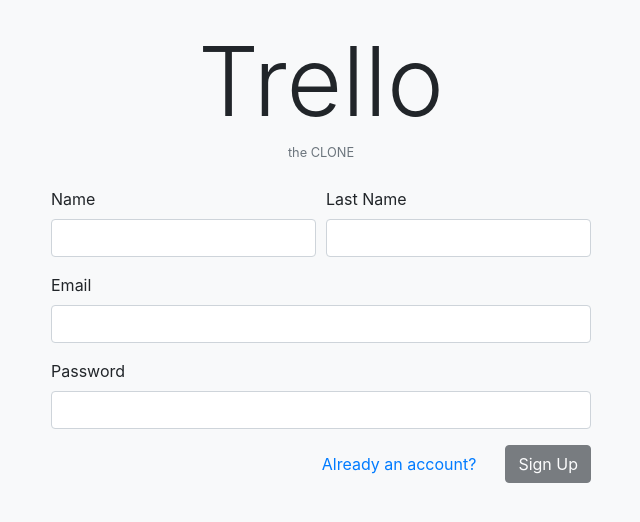
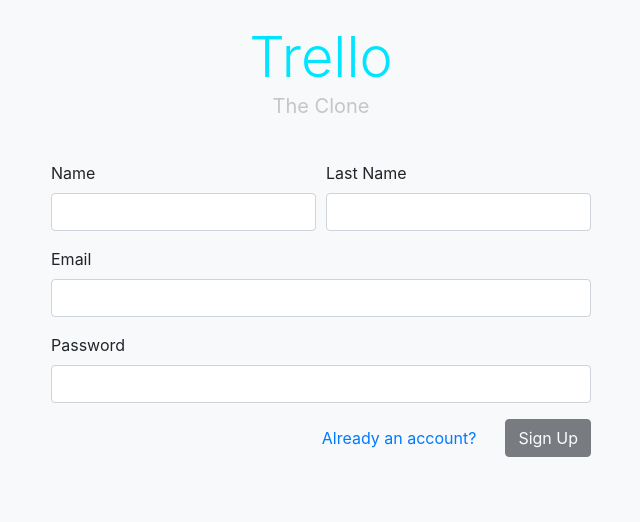
Before and after one commit to gemox94/trello_clone_client, a React (Create React App) app: page /signup in a window 1280 px wide. Shown: the top 522 px of the page, without its empty margins (319-959 px from the left). Built offline with nearby package versions, Linux system fonts and the light colour scheme.

Commit message:
changed style on AppBanner

```diff
--- a/src/components/AppBanner/AppBanner.js
+++ b/src/components/AppBanner/AppBanner.js
@@ -1,16 +1,14 @@
 import React from 'react';
+import * as AppLogoImage from '../../images/logo.png';
 
 const AppBanner = () => (
     <div className="text-center my-4">
         <div className="row">
             <div className="col">
-                <h1 className="display-1 m-0">Trello</h1>
-            </div>
-        </div>
-
-        <div className="row">
-            <div className="col">
-                <small className="text-secondary">the CLONE</small>
+                <blockquote className="blockquote">
+                    <h1 className="display-4 mb-0" style={{color: '#00e5ff'}}>Trello</h1>
+                    <footer style={{ color: '#c6c6c6' }}>The Clone</footer>
+                </blockquote>
             </div>
         </div>
     </div>
--- a/src/components/SignUp/SignUp.js
+++ b/src/components/SignUp/SignUp.js
@@ -92,6 +92,7 @@
             .then(res => {
                 console.log(res);
                 props.createdUserAccount();
+
             })
             .catch(err => {
                 console.error(err);
@@ -114,10 +115,11 @@
 
 const mapDispatchToProps = dispatch => {
 
-    const { createdUserAccount } = authActions.creators;
+    const { createdUserAccount, setAuthenticated } = authActions.creators;
 
     return bindActionCreators({
-        createdUserAccount
+        createdUserAccount,
+        setAuthenticated,
     }, dispatch);
 };
 
```
Also changed, not shown: src/images/logo.png (added), 1 other file (tests, documents, lock files or other folders).
